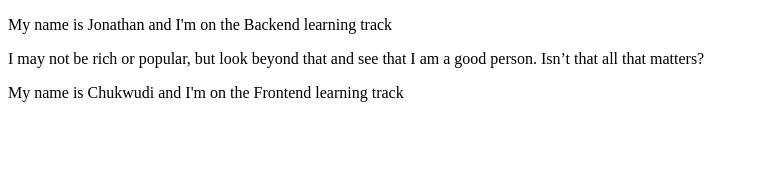
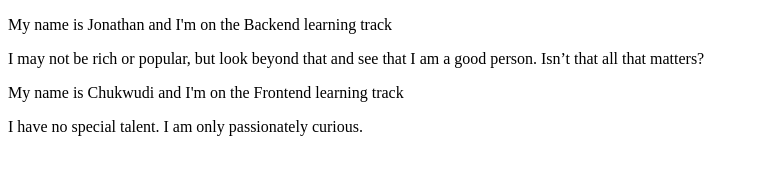
Before and after one commit to ugo-bee/git-challenge, a plain HTML site: page index.html in a window 1280 px wide. Shown: the whole page, without its empty margins (0-759 px from the left). Drawn offline with Linux system fonts and the light colour scheme.

Commit message:
added bio for new branch

```diff
--- a/index.html
+++ b/index.html
@@ -14,7 +14,7 @@
     </div>
     <div id="chukwudi">
       <p>My name is Chukwudi and I'm on the Frontend learning track</p>
-
+      <p> I have no special talent. I am only passionately curious. </p>
     </div>
   </body>
 </html>
```
